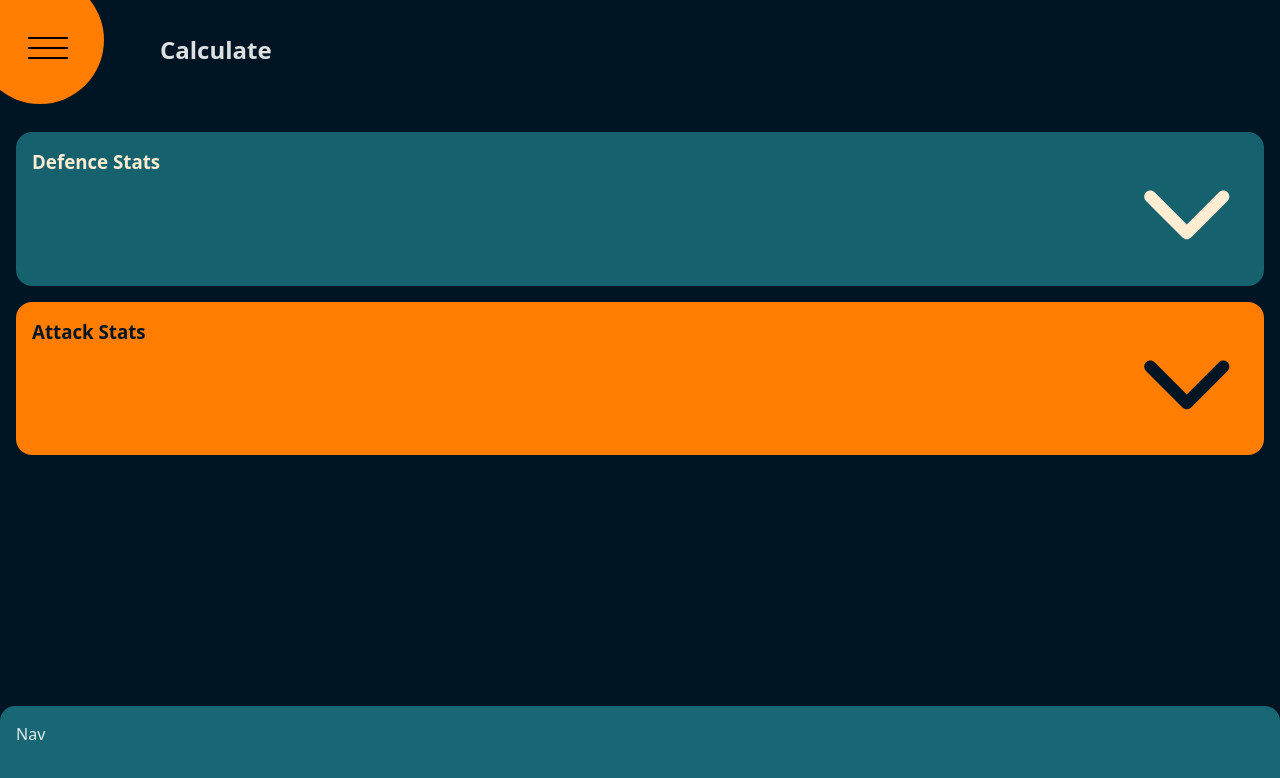
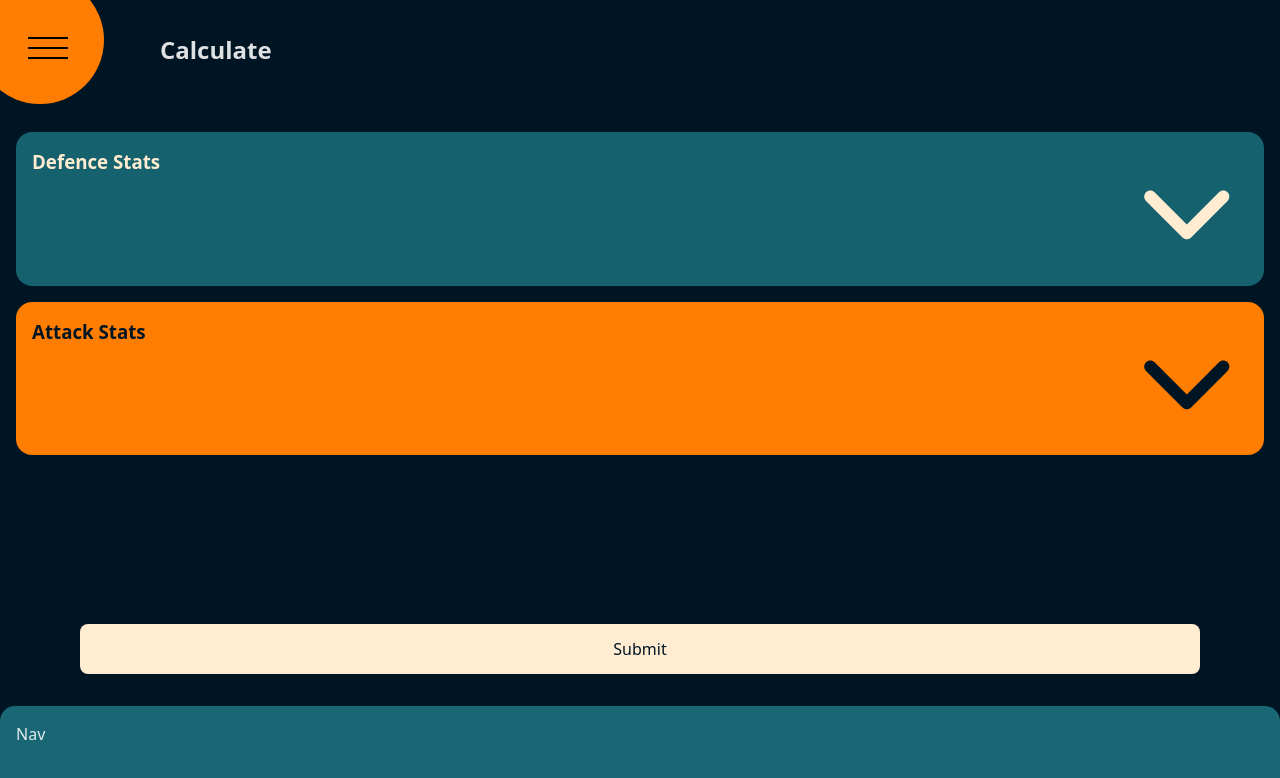
Before and after one commit to CaseyQWood/Mathhammer, a React (Vite) app: page /home in a window 1280 px wide. Shown: the top 778 px of the page. Built offline with nearby package versions, Linux system fonts and the light colour scheme.

Commit message:
moved forms into drop down + some styling improvments

```diff
--- a/src/components/aside/Aside.tsx
+++ b/src/components/aside/Aside.tsx
@@ -13,8 +13,6 @@ const sidebarVariants = {
     },
     hidden: { clipPath: "circle(0 at 40px 40px)" }
 }
-
-
 
 const itemVariants = {
     open: {
--- a/src/components/dropDown/DropDown.tsx
+++ b/src/components/dropDown/DropDown.tsx
@@ -26,11 +26,13 @@ export default function DropDown({ title, color = "primary", children }: DropDow
     return (
         <>
             <div className={style.dropDown__wrapper} style={colorsTable[color]} onClick={() => setOpen(!open)}>
-                <h3>{title}</h3>
-                <svg fill={color === 'primary' ? "#ffecd1" : "#001524"} transform={`rotate(${open ? "180" : null})`} width="10%" xmlns="http://www.w3.org/2000/svg" viewBox="0 0 640 640"><path d="M297.4 470.6C309.9 483.1 330.2 483.1 342.7 470.6L534.7 278.6C547.2 266.1 547.2 245.8 534.7 233.3C522.2 220.8 501.9 220.8 489.4 233.3L320 402.7L150.6 233.4C138.1 220.9 117.8 220.9 105.3 233.4C92.8 245.9 92.8 266.2 105.3 278.7L297.3 470.7z" /></svg>
+                <div className={style.preview}>
+                    <h3>{title}</h3>
+                    <svg fill={color === 'primary' ? "#ffecd1" : "#001524"} transform={`rotate(${open ? "180" : null})`} width="10%" xmlns="http://www.w3.org/2000/svg" viewBox="0 0 640 640"><path d="M297.4 470.6C309.9 483.1 330.2 483.1 342.7 470.6L534.7 278.6C547.2 266.1 547.2 245.8 534.7 233.3C522.2 220.8 501.9 220.8 489.4 233.3L320 402.7L150.6 233.4C138.1 220.9 117.8 220.9 105.3 233.4C92.8 245.9 92.8 266.2 105.3 278.7L297.3 470.7z" /></svg>
+                </div>
+                {open ? children : null}
+            </div>
 
-            </div>
-            {open ? children : null}
         </>
     )
 }
--- a/src/components/dropDown/dropDown.module.css
+++ b/src/components/dropDown/dropDown.module.css
@@ -2,7 +2,11 @@
   background-color: rgb(21, 97, 109);
   border-radius: 1rem;
   padding: 1rem;
+}
+
+.preview {
   display: flex;
+  flex-direction: row;
   justify-content: space-between;
 }
 
--- a/src/components/unitForm/UnitForm.tsx
+++ b/src/components/unitForm/UnitForm.tsx
@@ -14,7 +14,7 @@ interface UnitFormProps {
 
 
 export default function UnitForm({ setSimData }: UnitFormProps) {
-    const simCount = 1
+    const simCount = 1000
     const defaultAttackStats = {
         models: 1,
         attacks: {
@@ -101,6 +101,7 @@ export default function UnitForm({ setSimData }: UnitFormProps) {
 
     return (
         <div className={style.unitForm__wrapper} >
+            <div className={style.dropDown__wrapper}>
                 <DropDown color="primary" title="Defence Stats">
                     <DefenseInputs defenseStats={defenseStats} handleDefenseChange={handleDefenseChange} />
                 </DropDown>
@@ -113,10 +114,20 @@ export default function UnitForm({ setSimData }: UnitFormProps) {
                                 <AttackModifiers index={Number(index)} modifiers={modifiers[index]} handleModifiersChange={handleModifiersChange} />
                             </div>
                         </DropDown>
-
                     )
                 })}
+            </div>
 
+            <button
+                onClick={() => {
+                    runSimulation(simCount, attackStats, defenseStats, modifiers).then((results) => {
+                        setSimData(results)
+                    })
+                }}
+
+            >
+                Submit
+            </button >
         </div >
     )
 }
--- a/src/components/unitForm/unitForm.module.css
+++ b/src/components/unitForm/unitForm.module.css
@@ -1,9 +1,9 @@
 .unitForm__wrapper {
   display: flex;
   flex-direction: column;
+  justify-content: space-between;
   height: 100%;
   padding: 1rem;
-  gap: 1rem;
 }
 
 .defensiveStats__wrapper {
@@ -17,10 +17,13 @@
   flex-direction: row;
   gap: 1rem;
   flex-wrap: wrap;
+  width: 100%;
 }
 
-.attackingStats__wrapper {
-  width: 100%;
+.dropDown__wrapper {
+  display: flex;
+  flex-direction: column;
+  gap: 1rem;
 }
 
 .modelsInput {
--- a/src/index.css
+++ b/src/index.css
@@ -25,7 +25,8 @@ button {
   font-size: 1em;
   font-weight: 500;
   font-family: inherit;
-  background-color: #1a1a1a;
+  background-color: #ffecd1;
+  color: #001524;
   cursor: pointer;
   transition: border-color 0.25s;
   margin: 0 4rem;
```
Lines whose indentation alone changed are shown as unchanged.
